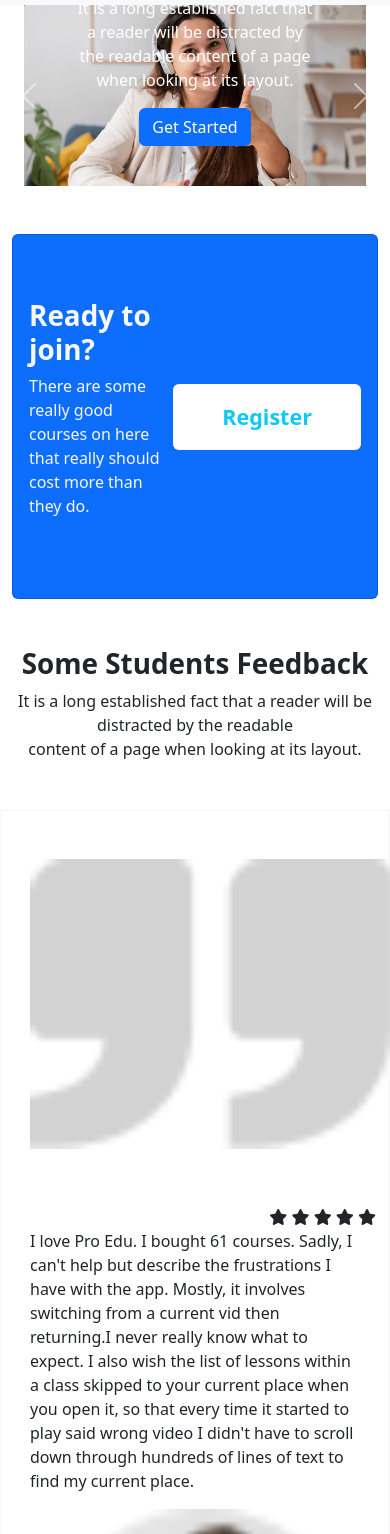
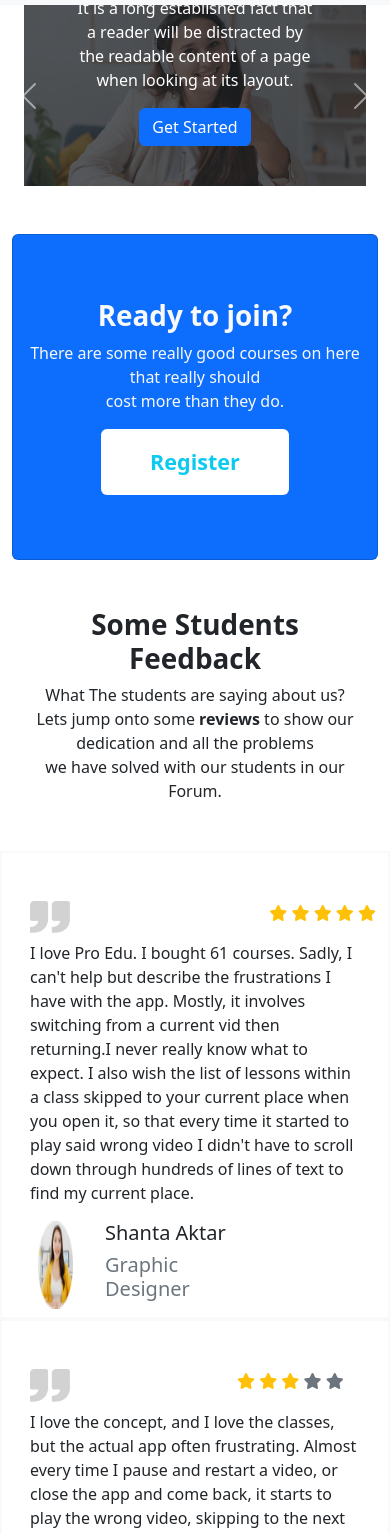
Before and after one commit to ashiksimanto/assignment-03, a plain HTML site: page index.html in a window 390 px wide. Shown: the part 51-1585 px from the top of the page. Drawn offline with nearby package versions, Linux system fonts and the light colour scheme.

Commit message:
responsive and hidden elements added

```diff
--- a/index.html
+++ b/index.html
@@ -56,21 +56,22 @@
     </header>
     <!-- Nav End  -->
     <!-- Caraousel start  -->
-    <div id="carouselExampleCaptions" class="carousel slide  container" data-bs-ride="false">
+    <div id="carouselExampleCaptions" class="carousel slide container " data-bs-ride="false">
 
         <div class="carousel-inner container">
-            <div class="carousel-item active">
-                <img src="images/cover/cover-1.jpg" class="img-fluid" alt="...">
-                <div class="carousel-caption d-block d-md-block d-lg-block">
-                    <h1 class=" fs-1 fw-bold">Get Started Digital<br>Learning</h1>
-                    <p>It is a long established fact that a reader will be distracted by the readable content of a page
+            <div class="carousel-item active bg-dark d-flex">
+                <img src="images/cover/cover-1.jpg" class="img-fluid opacity-25" alt="...">
+                <div class="carousel-caption d-block d-md-block d-lg-block ">
+                    <h1 class=" text-fluid ">Get Started Digital<br>Learning</h1>
+                    <p class="d-flex">It is a long established fact that a reader will be distracted by the readable
+                        content of a page
                         when looking at its layout.</p>
                     <a class="btn btn-primary" href="#" role="button">Get Started</a>
 
                 </div>
             </div>
-            <div class="carousel-item">
-                <img src="images/cover/cover-2.jpg" class="img-fluid" alt="...">
+            <div class="carousel-item bg-dark">
+                <img src="images/cover/cover-2.jpg" class="img-fluid opacity-25" alt="...">
                 <div class="carousel-caption d-block d-md-block d-lg-block">
                     <h2 class=" fs-1 fw-bold">Get Started Digital<br>Learning</h2>
                     <p>It is a long established fact that a reader will be distracted by the readable content of a page
@@ -79,8 +80,8 @@
 
                 </div>
             </div>
-            <div class="carousel-item">
-                <img src="images/cover/cover-3.jpg" class="img-fluid" alt="...">
+            <div class="carousel-item bg-dark">
+                <img src="images/cover/cover-3.jpg" class="img-fluid opacity-25" alt="...">
                 <div class="carousel-caption d-block d-md-block d-lg-block">
                     <h2 class=" fs-1 fw-bold">Get Started Digital<br>Learning</h2>
                     <p>It is a long established fact that a reader will be distracted by the readable content of a page
@@ -106,7 +107,8 @@
     <!-- Ready to join  -->
     <section class="container my-5 mx-auto">
         <div class="card bg-primary py-5">
-            <div class="card-body d-flex justify-content-around align-items-center">
+            <div
+                class="card-body d-flex flex-column flex-lg-row  justify-content-lg-around align-items-lg-center text-center text-lg-start ">
                 <div>
                     <h1 class="text-light fw-bolder">Ready to join?</h1>
                     <p class="text-light"> There are some really good courses on here that really should<br> cost more
@@ -165,21 +167,22 @@
 
     <!-- FeedBack start-->
     <section class="container">
-        <div class="w-100 text-center my-5">
+        <div class="container-fluid w-100 text-center my-5">
             <h1 class="fw-bold fs-1">Some Students Feedback</h1>
-            <p>It is a long established fact that a reader will be distracted by the readable<br>content of a page when
-                looking at its layout.</p>
+            <p>What The students are saying about us?<br> Lets jump onto some <strong>reviews</strong> to show our
+                dedication and all the
+                problems <br> we have solved with our students in our Forum.</p>
         </div>
         <div class="row justify-content-center">
             <div class="col-lg-5 border border-light border-2  mx-2">
                 <div class="row d-flex">
-                    <img class="row mt-5 mx-3 mb-2 col-lg-2" src="images/comma.png" alt="">
+                    <img class="row mt-5 mx-3 mb-2 col-2" src="images/comma.png" alt="">
                     <div class="col-lg-8 col text-end mt-5">
-                        <span class="fa fa-star checked"></span>
-                        <span class="fa fa-star checked"></span>
-                        <span class="fa fa-star checked"></span>
-                        <span class="fa fa-star"></span>
-                        <span class="fa fa-star"></span>
+                        <span class="fa fa-star text-warning"></span>
+                        <span class="fa fa-star text-warning"></span>
+                        <span class="fa fa-star text-warning"></span>
+                        <span class="fa fa-star text-warning"></span>
+                        <span class="fa fa-star text-warning"></span>
                     </div>
                 </div>
 
@@ -192,9 +195,9 @@
                         within a class skipped to your current place when you open it, so that every time it started to
                         play said wrong video I didn't have to scroll down through hundreds of lines of text to find my
                         current place.</p>
-                    <div class="row justify-content-start mb-2">
-                        <img class="row col-lg-2 mx-2" src="images/student/student-6.png" alt="">
-                        <div class="row col-lg-6">
+                    <div class="row justify-content-start my-2">
+                        <img class="row col-lg-3 col-md-2 col-2 mx-2 " src="images/student/student-6.png" alt="">
+                        <div class="row col-6 col-md-8">
                             <h5>Shanta Aktar</h5>
                             <h5 class="text-muted">Graphic Designer</h5>
                         </div>
@@ -205,13 +208,13 @@
             </div>
             <div class="col-lg-5 border border-light border-2  mx-2">
                 <div class="row d-flex">
-                    <img class="row mt-5 mx-3 mb-2 col-lg-2" src="images/comma.png" alt="">
-                    <div class="col-lg-8 col text-end mt-5">
-                        <span class="fa fa-star checked"></span>
-                        <span class="fa fa-star checked"></span>
-                        <span class="fa fa-star checked"></span>
-                        <span class="fa fa-star"></span>
-                        <span class="fa fa-star"></span>
+                    <img class="row mt-5 mx-3 mb-2 col-2 img-fluid" src="images/comma.png" alt="">
+                    <div class="col-8 col text-end mt-5">
+                        <span class="fa fa-star text-warning"></span>
+                        <span class="fa fa-star text-warning"></span>
+                        <span class="fa fa-star text-warning"></span>
+                        <span class="fa fa-star text-muted"></span>
+                        <span class="fa fa-star text-muted"></span>
                     </div>
                 </div>
 
@@ -221,9 +224,9 @@
                         video, skipping to the next one instead of where I left off. I also wish the list of lessons
                         within a class skipped to your current place when you open it, so that every time it started to
                         play said wrong video I didn't have to scroll down through hundreds of lines of text.</p>
-                    <div class="row justify-content-start mb-2">
-                        <img class="row col-lg-2 mx-2" src="images/student/student-5.png" alt="">
-                        <div class="row col-lg-6">
+                    <div class="row justify-content-start my-2">
+                        <img class="row col-lg-3 col-md-2 col-2 mx-2 " src="images/student/student-5.png" alt="">
+                        <div class="row col-6 col-md-8">
                             <h5>Awlad Hossain</h5>
                             <h5 class="text-muted">UI Designer</h5>
                         </div>
@@ -239,14 +242,15 @@
         </div>
 
     </section>
-    <!-- feedback end  -->
+    <!-- FeedBack end  -->
 
-    <!-- question answer -->
+    <!-- Question Answer -->
     <section class="container my-5">
         <div class="text-center">
             <h1 class="fw-bold">Frequently asked Questions</h1>
-            <p class="my-4">It is a long established fact that a reader will be distracted by the readable content of a
-                page when looking at its layout.</p>
+            <p class="my-4">Here we have some frequently asked questions<br> that is very <strong>helpful</strong> for
+                you before enrolling
+                into one of our courses</p>
             <div class="accordion col-lg-8 mx-auto " id="accordionExample">
                 <div class="accordion-item">
                     <h2 class="accordion-header" id="headingOne">
@@ -326,6 +330,21 @@
         </div>
 
     </section>
+    <!-- Question Answer  -->
+    <!-- Companies Trusted start -->
+    <section class="container d-none d-md-none d-lg-block my-5">
+        <h1 class="text-center fw-bold fs-1 my-5">Trusted by over 800+ companies</h1>
+        <div class="row row-cols-6 d-flex align-items-baseline">
+            <div class="col"><img src="images/company/company-1.png" alt=""></div>
+            <div class="col"><img src="images/company/company-2.png" alt=""></div>
+            <div class="col "><img src="images/company/company-3.png" alt=""></div>
+            <div class="col"><img src="images/company/company-4.png" alt=""></div>
+            <div class="col"><img src="images/company/company-5.png" alt=""></div>
+            <div class="col"><img src="images/company/company-6.png" alt=""></div>
+        </div>
+    </section>
+
+    <!-- Companies Trusted end -->
 
 
 
```
